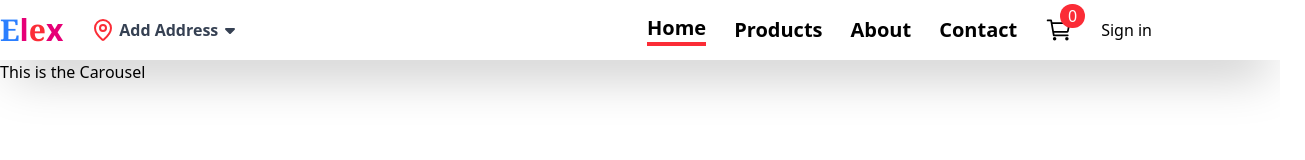
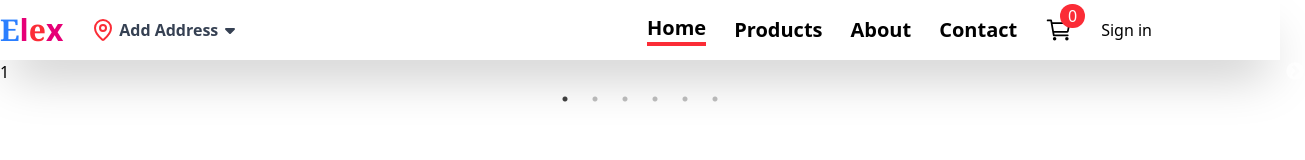
Before and after one commit to surenpal/E_commerce_audio_shop, a React (Vite) app: page / in a window 1280 px wide. Shown: the top 160 px of the page, 1305 px wide, since content can reach past the window. Built offline with nearby package versions, Linux system fonts and the light colour scheme; no server answers.

Commit message:
slider is also imported from react slick

```diff
--- a/src/components/Carousel.jsx
+++ b/src/components/Carousel.jsx
@@ -2,6 +2,7 @@
 import { DataContext } from '../context/DataContext'
 import "slick-carousel/slick/slick.css";
 import "slick-carousel/slick/slick-theme.css";
+import Slider from "react-slick";
 
 const Carousel = () => {
 
@@ -12,8 +13,37 @@
     fetchAllProducts()
   }, [])
 
+  var settings = {
+    dots: true,
+    infinite: true,
+    speed: 500,
+    slidesToShow: 1,
+    slidesToScroll: 1,
+  }
+
   return (
-    <div> This is the Carousel</div>
+    <div>
+      <Slider {...settings}>
+        <div>
+          <h3>1</h3>
+        </div>
+        <div>
+          <h3>2</h3>
+        </div>
+        <div>
+          <h3>3</h3>
+        </div>
+        <div>
+          <h3>4</h3>
+        </div>
+        <div>
+          <h3>5</h3>
+        </div>
+        <div>
+          <h3>6</h3>
+        </div>
+      </Slider>
+    </div>
   )
 }
 
```
